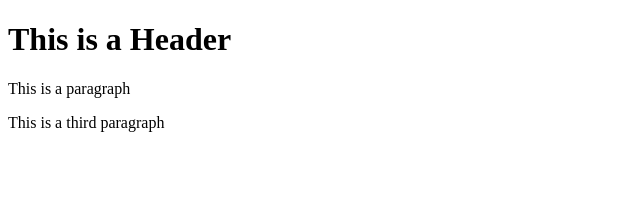
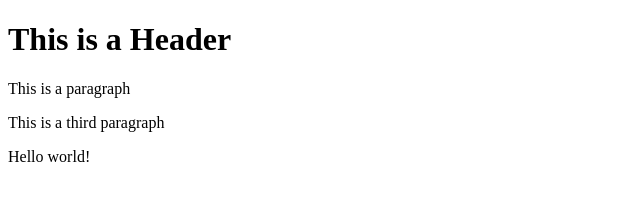
Before and after one commit to samchidi2005/git-test, a website: page index.html in a window 1280 px wide. Shown: the whole page, without its empty margins (0-640 px from the left). Drawn offline with Linux system fonts and the light colour scheme.

```diff
--- a/index.html
+++ b/index.html
@@ -4,5 +4,6 @@
         <h1>This is a Header</h1>
         <p>This is a paragraph</p>
         <p>This is a third paragraph</p>
+        <p>Hello world!</p>
     </body>
 </html>
```
Also changed, not shown: package.json (added, +24 -0 lines), 2 other files.
